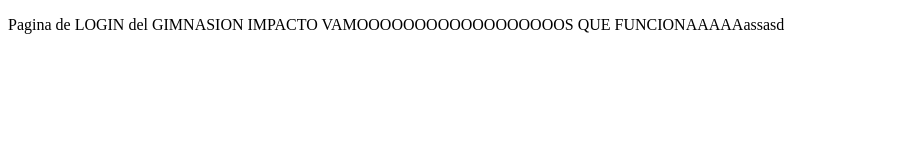
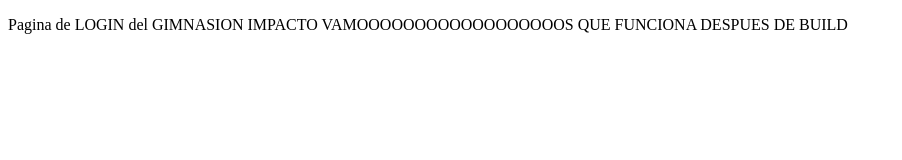
Before and after one commit to davidsaezrodriguez/WebAppImpactoFRONT, an Angular app: page / in a window 1280 px wide. Shown: the top 160 px of the page, without its empty margins (0-902 px from the left). Built offline with nearby package versions, Linux system fonts and the light colour scheme.

Commit message:
-Prueba de build

```diff
--- a/src/app/login/login.component.html
+++ b/src/app/login/login.component.html
@@ -1 +1 @@
-<p>Pagina de LOGIN del GIMNASION IMPACTO VAMOOOOOOOOOOOOOOOOOOS QUE FUNCIONAAAAAassasd</p>
+<p>Pagina de LOGIN del GIMNASION IMPACTO VAMOOOOOOOOOOOOOOOOOOS QUE FUNCIONA DESPUES DE BUILD</p>
```
